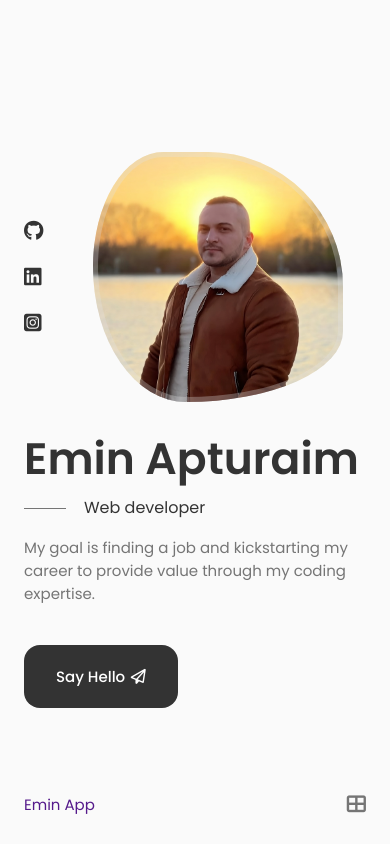
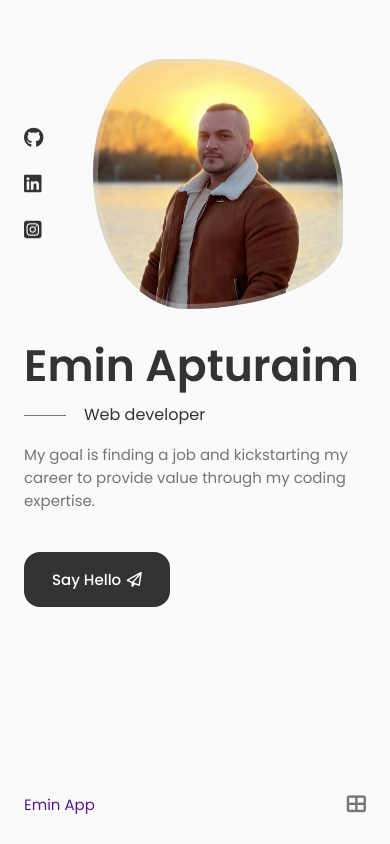
Before and after one commit to emin-apm/Portfolio, a React (Vite) app in the folder MyPortfolio/: page / in a window 390 px wide. Built offline with nearby package versions, Linux system fonts and the light colour scheme.

Commit message:
hero completed

```diff
--- a/MyPortfolio/src/components/Hero/HeroStyles.module.css
+++ b/MyPortfolio/src/components/Hero/HeroStyles.module.css
@@ -1,7 +1,6 @@
 .home_contaier {
   row-gap: 7rem !important;
 }
-
 
 .home_content {
   grid-template-columns: 116px repeat(2, 1fr);
@@ -19,7 +18,7 @@
 .home_social_icon {
   font-size: 1.25rem;
   color: var(--title-color);
-    transition: .3s ease-in-out;
+  transition: 0.3s ease-in-out;
 }
 
 .home_social_icon:hover {
@@ -27,7 +26,7 @@
 }
 
 .data_icon {
-    margin-left: .35rem;
+  margin-left: 0.35rem;
 }
 
 .home_title {
@@ -52,7 +51,6 @@
   left: 0;
   top: 1rem;
 }
-
 
 .home_description {
   max-width: 405px;
@@ -111,7 +109,7 @@
 .home_scroll_name {
   color: var(--title-color);
   font-weight: var(--font-medium);
-    margin-right: .25rem;
+  margin-right: 0.25rem;
   margin-left: 11px;
 }
 
@@ -120,7 +118,7 @@
   font-size: 1.25rem;
 }
 
-@media screen and (max-width:992px) {
+@media screen and (max-width: 992px) {
   .home_content {
     grid-template-columns: 100px repeat(2, 1fr);
     column-gap: 1.25rem;
@@ -139,7 +137,6 @@
   .home_description {
     max-width: initial;
     margin-bottom: 2.5rem;
-
   }
 
   .home_img {
@@ -154,9 +151,9 @@
 }
 
 /* For medium devices */
-@media screen and (max-width:768px) {
+@media screen and (max-width: 768px) {
   .section {
-        padding: .5rem 0 4rem;
+    padding: 0.5rem 0 4rem;
   }
 
   .home_content {
@@ -172,9 +169,6 @@
     height: 250px;
   }
 
-
-
-
   .home_data {
     grid-column: 1/3;
   }
@@ -184,7 +178,6 @@
   }
 }
 
-@media screen and (max-width:576px) {}
-
 /* For small devices */
-@media screen and (max-width:350px) {}
+@media screen and (max-width: 350px) {
+}
--- a/MyPortfolio/src/index.css
+++ b/MyPortfolio/src/index.css
@@ -1,7 +1,6 @@
 @import url("https://fonts.googleapis.com/css2?family=Poppins:wght@100;200;300;400;500;600;700;800;900&display=swap");
 
-@import url('https://cdnjs.cloudflare.com/ajax/libs/font-awesome/6.7.1/css/all.min.css');
-
+@import url("https://cdnjs.cloudflare.com/ajax/libs/font-awesome/6.7.1/css/all.min.css");
 
 :root {
   --lightgray: #d9d9d9;
@@ -11,7 +10,6 @@
   --caloryCard: #656565;
   --planCard: linear-gradient(210.41deg, #fa5042 1.14%, #ffa739 100.75%);
   --appColor: #3c3f45;
-
 
   /* Color mode HSL(huemsaturation,lighness) */
 
@@ -44,7 +42,7 @@
   --z-modal: 1000;
 }
 
-@media screen and (max-width:992px) {
+@media screen and (max-width: 992px) {
   :root {
     --big-font-size: 2.75rem;
     --h1-font-size: 1.5rem;
@@ -121,7 +119,6 @@ button {
   text-align: center;
 }
 
-
 /* LAYOUT */
 .container {
   max-width: 1020px;
@@ -133,7 +130,6 @@ button {
   display: grid;
   gap: 1.5rem;
 }
-
 
 /* BUTTONS */
 .button {
@@ -159,20 +155,32 @@ button {
 }
 
 /* For large devices */
-@media screen and (max-width:992px) {
+@media screen and (max-width: 992px) {
+  .container {
+    margin: 0 1.5rem;
+  }
+  .section {
+    padding: 0.2rem 0 2rem;
+  }
+  .button {
+    padding: 1rem 1.75rem;
+  }
+}
+
+/* For medium devices */
+@media screen and (max-width: 768px) {
+}
+
+@media screen and (max-width: 576px) {
+}
+
+/* For small devices */
+@media screen and (max-width: 350px) {
+  :root {
+    --big-font-size: 2.25rem;
+  }
+
   .container {
     margin: 0 1.5rem;
   }
 }
-
-/* For medium devices */
-@media screen and (max-width:768px) {}
-
-@media screen and (max-width:576px) {}
-
-/* For small devices */
-@media screen and (max-width:350px) {
-    .container {
-        margin: 0 1.5rem;
-    }
-}
```
Lines whose indentation alone changed are shown as unchanged.
